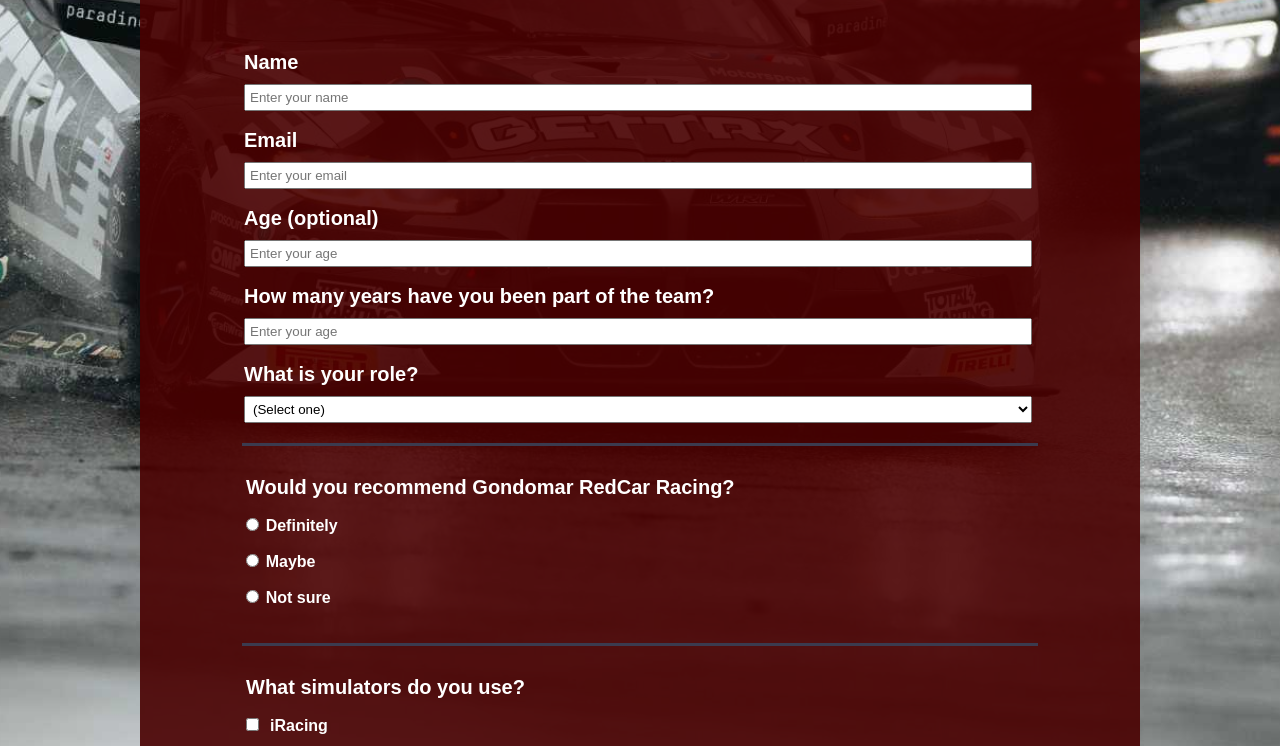
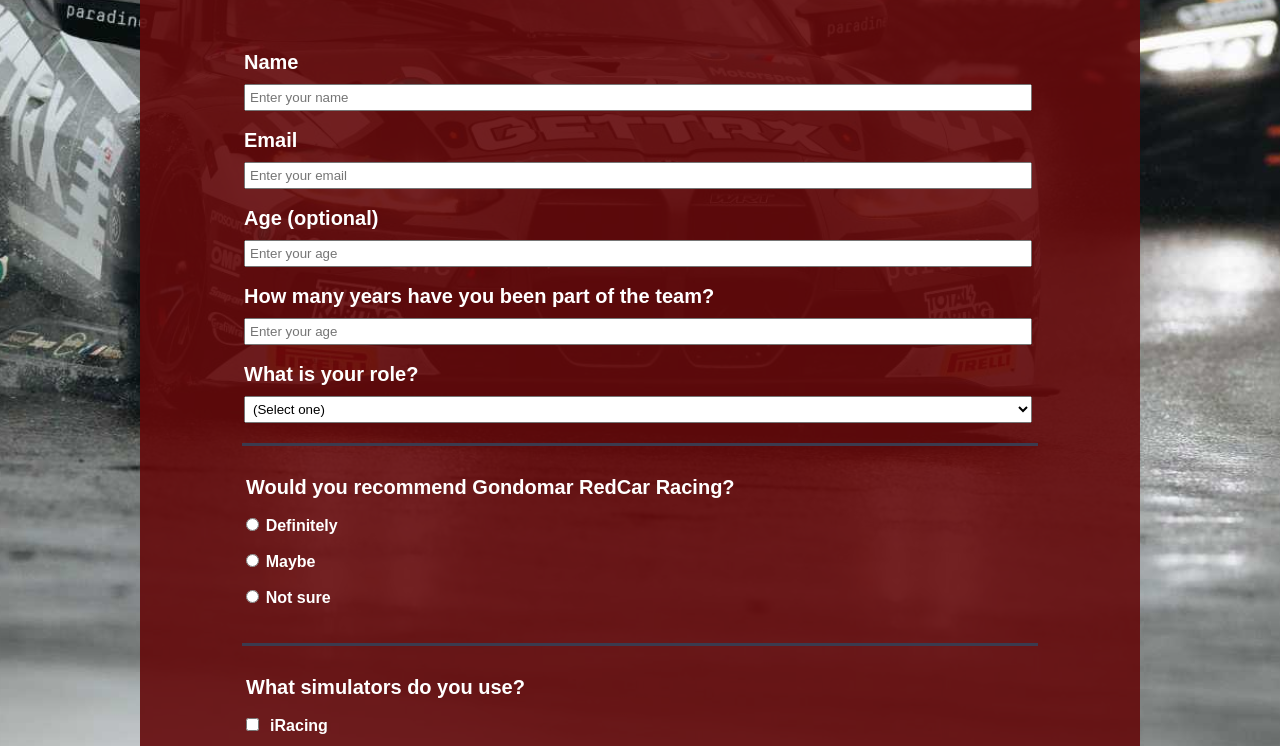
Before and after one commit to JoaoSilva1200616/FreeCodeCamp, a plain HTML site: page Responsive Web Design Certification/Survey Form/index.html in a window 1280 px wide. Shown: the part 251-997 px from the top of the page. Drawn offline with Linux system fonts and the light colour scheme.

Commit message:
Survey Form Update

```diff
--- a/Responsive Web Design Certification/Survey Form/styles.css
+++ b/Responsive Web Design Certification/Survey Form/styles.css
@@ -55,7 +55,7 @@ fieldset {
 }
 
 .container{
-    background-color:rgba(74, 0, 0, 0.9);
+    background-color:rgb(100, 9, 11,0.9);
     color:white;
     width:80%;
     max-width: 1000px;
```
